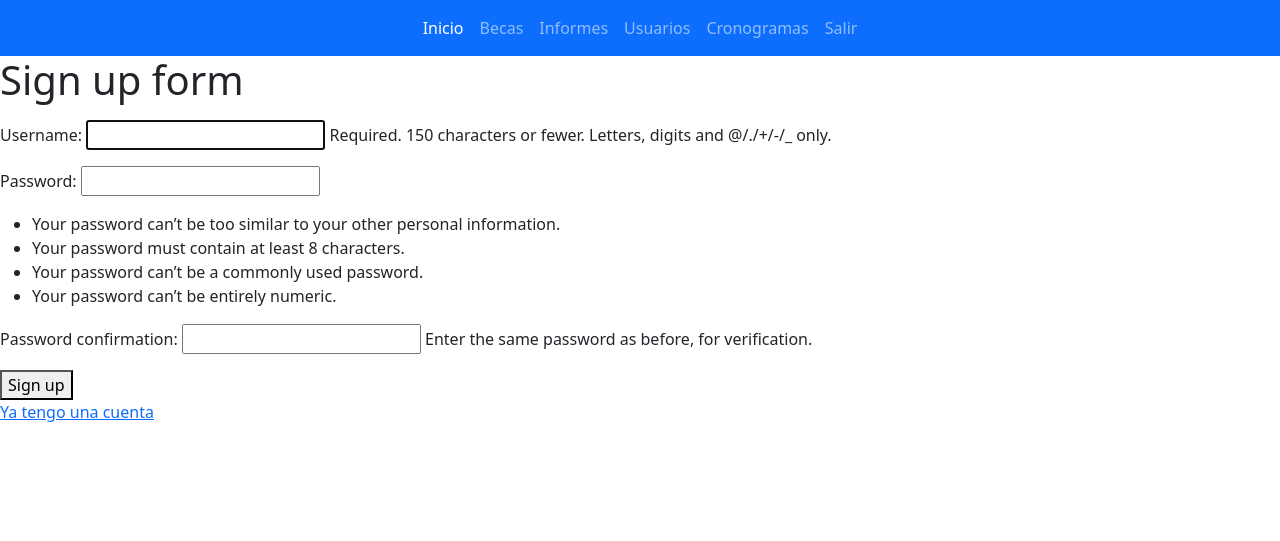
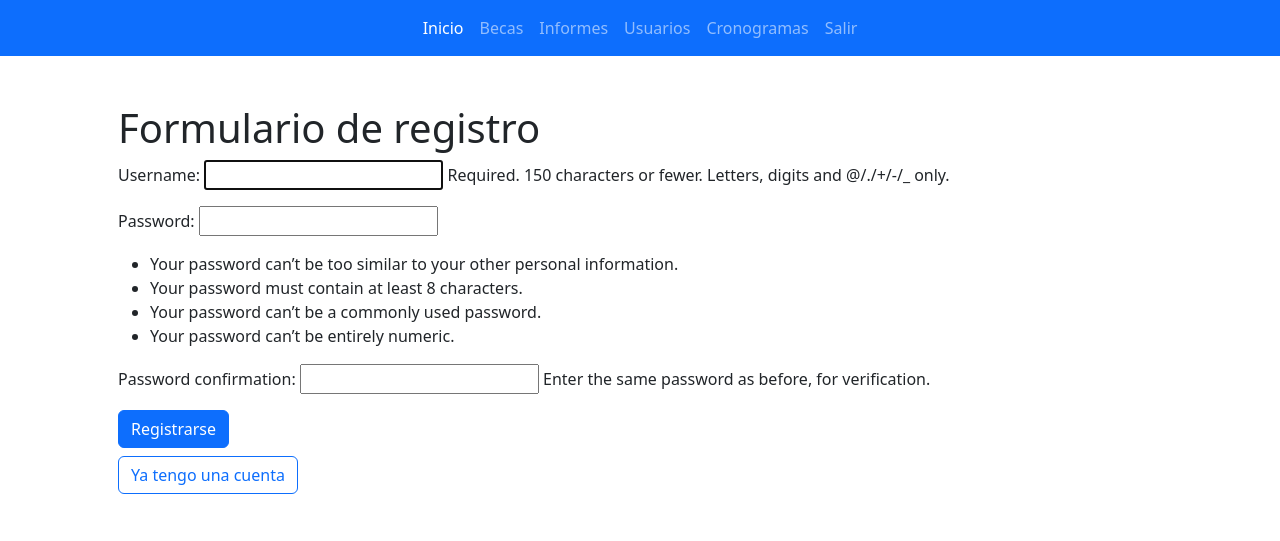
Before and after one commit to Jun-266/becas-filantropia, a Django app: page /signup/ in a window 1280 px wide. Shown: the top 541 px of the page. Run offline with Django 4.2, Linux system fonts and the light colour scheme.

Commit message:
refactor: Embelleciendo el registro

```diff
--- a/app_becas/templates/home.html
+++ b/app_becas/templates/home.html
@@ -1,6 +1,7 @@
 {% extends 'layouts/base.html' %}
 
 {% block content %}
-    <h1>Página principal</h1>
-
+    <div class="container p-5">
+        <h1>Página principal</h1>
+    </div>
 {% endblock %}
--- a/app_becas/templates/manage_user.html
+++ b/app_becas/templates/manage_user.html
@@ -1,5 +1,7 @@
 {% extends 'layouts/base.html' %}
 
 {% block content %}
-    <h1>Gestión de usuarios</h1>
+    <div class="container p-5">
+        <h1>Gestión de usuarios</h1>
+    </div>
 {% endblock %}
--- a/app_becas/templates/scholarship.html
+++ b/app_becas/templates/scholarship.html
@@ -1,5 +1,7 @@
 {% extends 'layouts/base.html' %}
 
 {% block content %}
-    <h1>Becas</h1>
+    <div class="container p-5">
+        <h1>Gestión de becas</h1>
+    </div>
 {% endblock %}
--- a/app_becas/templates/signup.html
+++ b/app_becas/templates/signup.html
@@ -1,16 +1,30 @@
 {% extends 'layouts/base.html' %}
 
 {% block content %}
-    <h1>Sign up form</h1>
-    <p>{{ error }}</p>
+    <div class="container p-5">
+        <h1>Formulario de registro</h1>
 
-    <form action="/signup/" method="POST">
-        {% csrf_token %}
-        {{ form.as_p }}
-        <button>Sign up</button>
-    </form>
+        <div id="error-message" class="alert alert-danger">
+            {{ error }}
+        </div>
 
-    <p>
-        <a href="/signin">Ya tengo una cuenta</a>
-    </p>
+        <form action="/signup/" method="POST">
+            {% csrf_token %}
+            {{ form.as_p }}
+            <button class="btn btn-primary">
+                Registrarse
+            </button>
+        </form>
+
+        <a href="/" class="btn btn-outline-primary mt-2">
+            Ya tengo una cuenta
+        </a>
+    </div>
+
+    <script>
+        const divError = document.getElementById('error-message');
+        const value = divError.innerText;
+
+        divError.hidden = value === '';
+    </script>
 {% endblock %}
--- a/app_becas/views/signin.py
+++ b/app_becas/views/signin.py
@@ -2,7 +2,6 @@ from django.views import View
 from django.shortcuts import render, redirect
 from django.contrib.auth.forms import AuthenticationForm
 from django.contrib.auth import authenticate, login
-from django.http import HttpResponse
 
 
 class Signin(View):
@@ -17,7 +16,10 @@ class Signin(View):
                             username=request.POST['username'],
                             password=request.POST['password'])
         if user is None:
-            return HttpResponse('El usuario no existe')
+            return render(request, 'signin.html', {
+                'form': AuthenticationForm,
+                'error_message': 'El usuario no existe'
+            })
         else:
             login(request, user)
             return redirect('home/')
--- a/app_becas/views/signup.py
+++ b/app_becas/views/signup.py
@@ -3,7 +3,6 @@ from django.shortcuts import render, redirect
 from django.contrib.auth.forms import UserCreationForm
 from django.contrib.auth.models import User
 from django.db import IntegrityError
-from django.http import HttpResponse
 
 
 class Signup(View):
@@ -22,6 +21,12 @@ class Signup(View):
                 user.save()
                 return redirect('')
             except IntegrityError:
-                return HttpResponse('El usuario ya existe')
+                return render(request, 'signup.html', {
+                    'form': UserCreationForm,
+                    'error': 'El usuario ya está registrado'
+                })
         else:
-            return HttpResponse('Las contraseñas no son iguales')
+            return render(request, 'signup.html', {
+                'form': UserCreationForm,
+                'error': 'Las contraseñas no son iguales'
+            })
```
Also changed, not shown: app_becas/templates/calendar.html (+6 -2 lines), app_becas/templates/signin.html (+11 -2 lines).
